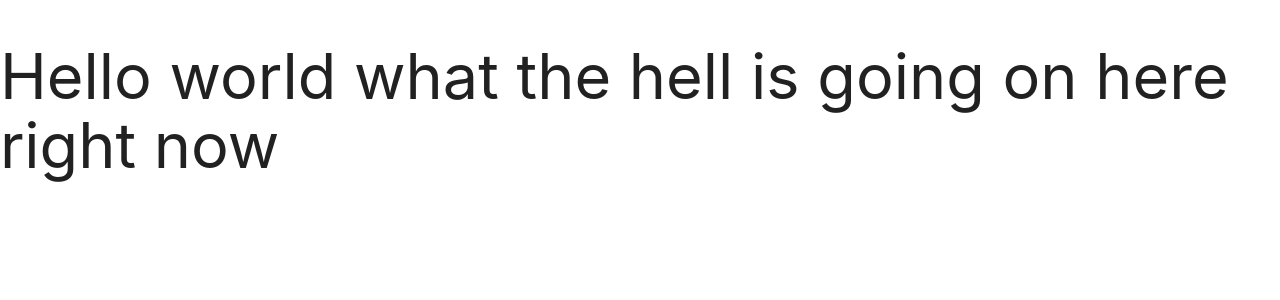
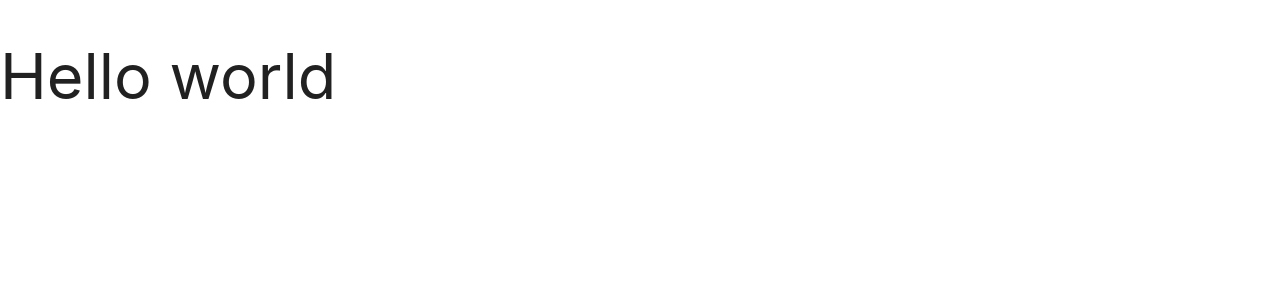
Before and after one commit to xdanielmtz/google-books-search, a React (Create React App) app in the folder client/: page / in a window 1280 px wide. Shown: the top 300 px of the page. Built offline with nearby package versions, Linux system fonts and the light colour scheme.

Commit message:
deployed to heroku and obtained the build folder

```diff
--- a/client/src/App.js
+++ b/client/src/App.js
@@ -2,7 +2,7 @@ function App() {
   return (
     <>
     <h1>
-      Hello world what the hell is going on here right now
+      Hello world
     </h1>
     </>
   );
--- a/package.json
+++ b/package.json
@@ -5,7 +5,11 @@
   "main": "server.js",
   "scripts": {
     "test": "echo \"Error: no test specified\" && exit 1",
-    "start": "node server.js"
+    "start": "node server.js",
+    "install": "cd client && npm install",
+    "build": "cd client && npm run build",
+    "heroku-postbuild": "npm run build"
+
   },
   "repository": {
     "type": "git",
```
